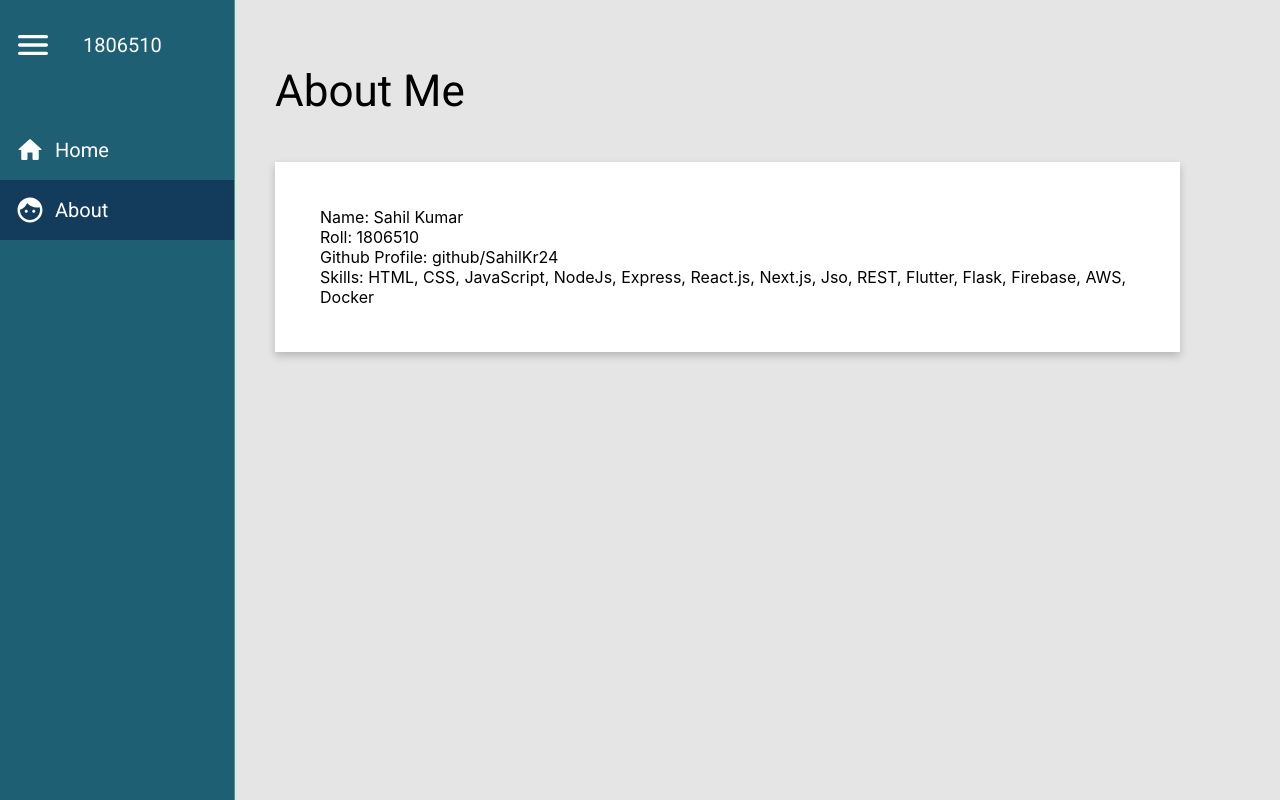
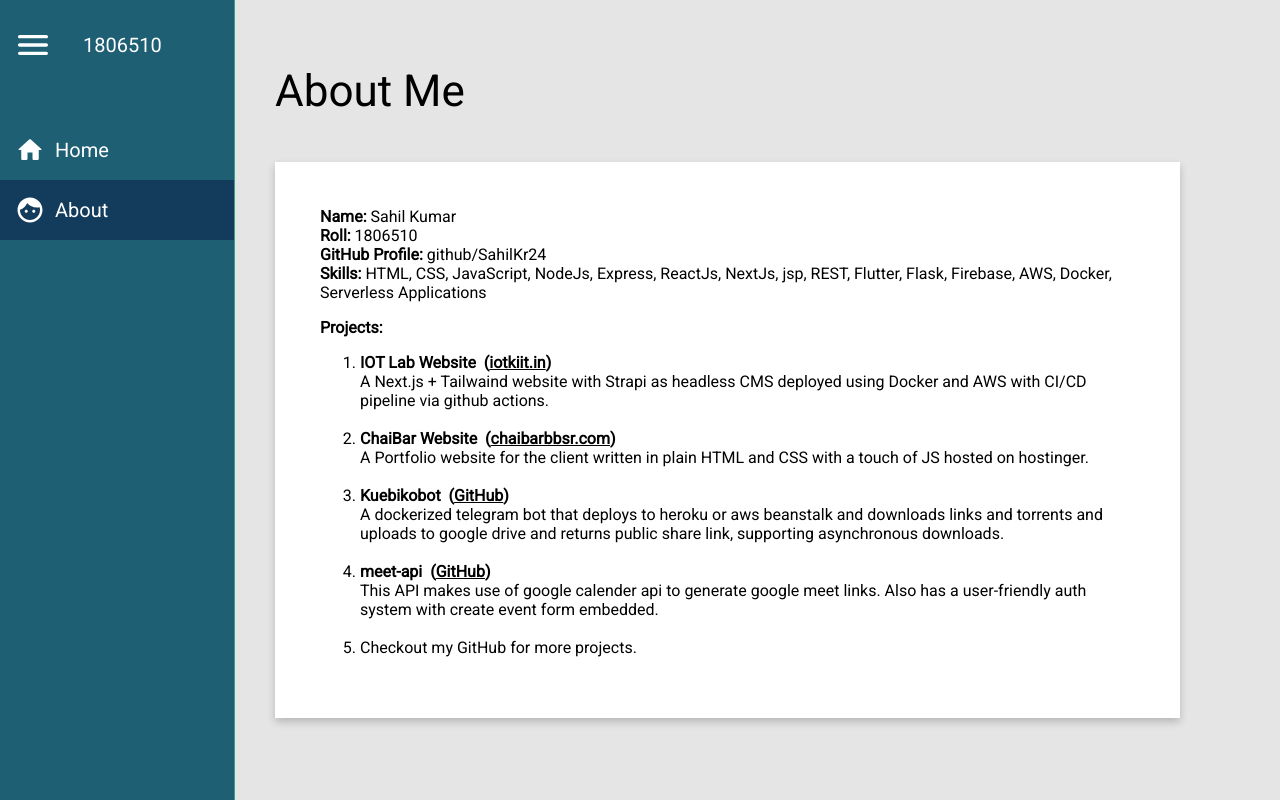
Before and after one commit to SahilKr24/next-atlas-redux, a Next.js app: page /aboutme in a window 1280 px wide. Built offline with nearby package versions, Linux system fonts and the light colour scheme.

Commit message:
added projects + some minor changes

```diff
--- a/components/AboutMe/AboutMe.jsx
+++ b/components/AboutMe/AboutMe.jsx
@@ -10,15 +10,81 @@ const AboutMeContent = () => {
           paddingBottom: 45,
         }}
       >
-        Name: Sahil Kumar
-        <br />
-        Roll: 1806510
-        <br />
-        Github Profile:
-        <a href="https://github.com/SahilKr24"> github/SahilKr24</a>
-        <br />
-        Skills: HTML, CSS, JavaScript, NodeJs, Express, React.js, Next.js, Jso,
-        REST, Flutter, Flask, Firebase, AWS, Docker
+        <div style={{ fontFamily: "Roboto" }}>
+          <b>Name:</b> Sahil Kumar
+          <br />
+          <b>Roll:</b> 1806510
+          <br />
+          <b>GitHub Profile:</b>
+          <a href="https://github.com/SahilKr24"> github/SahilKr24</a>
+          <br />
+          <b>Skills:</b> HTML, CSS, JavaScript, NodeJs, Express, ReactJs,
+          NextJs, jsp, REST, Flutter, Flask, Firebase, AWS, Docker, Serverless
+          Applications
+          <p>
+            <b>Projects:</b>
+          </p>
+          <p>
+            <ol>
+              <li>
+                <b>
+                  IOT Lab Website
+                  <a target="_blank" href="https://iotkiit.in">
+                    &nbsp;&nbsp;(<u>iotkiit.in</u>)
+                  </a>
+                </b>
+                <br />A Next.js + Tailwaind website with Strapi as headless CMS
+                deployed using Docker and AWS with CI/CD pipeline via github
+                actions.
+              </li>
+              <br />
+              <li>
+                <b>
+                  ChaiBar Website
+                  <a target="_blank" href="https://chaibarbbsr.com">
+                    &nbsp;&nbsp;(<u>chaibarbbsr.com</u>)
+                  </a>
+                </b>
+                <br />A Portfolio website for the client written in plain HTML
+                and CSS with a touch of JS hosted on hostinger.
+              </li>
+              <br />
+              <li>
+                <b>
+                  Kuebikobot
+                  <a
+                    target="_blank"
+                    href="https://github.com/SahilKr24/kuebikobot"
+                  >
+                    &nbsp;&nbsp;(<u>GitHub</u>)
+                  </a>
+                </b>
+                <br />A dockerized telegram bot that deploys to heroku or aws
+                beanstalk and downloads links and torrents and uploads to google
+                drive and returns public share link, supporting asynchronous
+                downloads.
+              </li>
+              <br />
+              <li>
+                <b>
+                  meet-api
+                  <a
+                    target="_blank"
+                    href="https://github.com/SahilKr24/meet-api"
+                  >
+                    &nbsp;&nbsp;(<u>GitHub</u>)
+                  </a>
+                </b>
+                <br />
+                This API makes use of google calender api to generate google
+                meet links. Also has a user-friendly auth system with create
+                event form embedded.
+              </li>
+              <br />
+              <li>Checkout my GitHub for more projects.</li>
+            </ol>
+          </p>
+        </div>
       </div>
     </Paper>
   );
--- a/components/Table/Table.jsx
+++ b/components/Table/Table.jsx
@@ -74,7 +74,7 @@ const Form = () => {
             ))}
           </tr>
           {data?.map((row, index) => (
-            <tr className={styles.tr}>
+            <tr className={styles.tr} key={`table-data-${index}`}>
               <td>{index + 1}</td>
               <td>{row.name}</td>
               <td>{row.numPeople}</td>
--- a/pages/aboutme/index.js
+++ b/pages/aboutme/index.js
@@ -1,3 +1,4 @@
+import Head from "next/head";
 import AboutMeContent from "../../components/AboutMe/AboutMe";
 import Header from "../../components/Header";
 import MainContent from "../../components/MainContent";
@@ -5,6 +6,10 @@ import MainContent from "../../components/MainContent";
 const AboutMe = () => {
   return (
     <div style={{ background: "#E5E5E5" }}>
+      <Head>
+        <title>About Me</title>
+        <meta name="viewport" content="initial-scale=1.0, width=device-width" />
+      </Head>
       <MainContent>
         <Header heading="About Me" />
         <AboutMeContent />
--- a/pages/index.js
+++ b/pages/index.js
@@ -2,10 +2,15 @@ import Header from "../components/Header";
 import MainContent from "../components/MainContent";
 import SearchBar from "../components/SearchBar/SearchBar";
 import Table from "../components/Table/Table";
+import Head from "next/head";
 
 const Layout = () => {
   return (
     <div style={{ background: "#E5E5E5" }}>
+      <Head>
+        <title>MayaData Hackathon</title>
+        <meta name="viewport" content="initial-scale=1.0, width=device-width" />
+      </Head>
       <MainContent>
         <Header heading="My Meetings" />
         <SearchBar />
```
